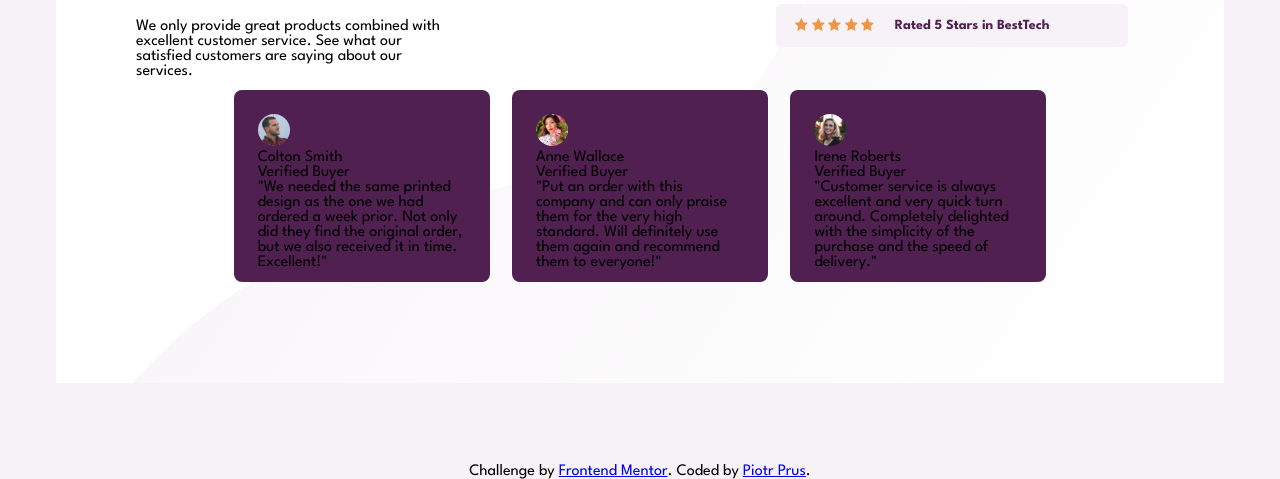
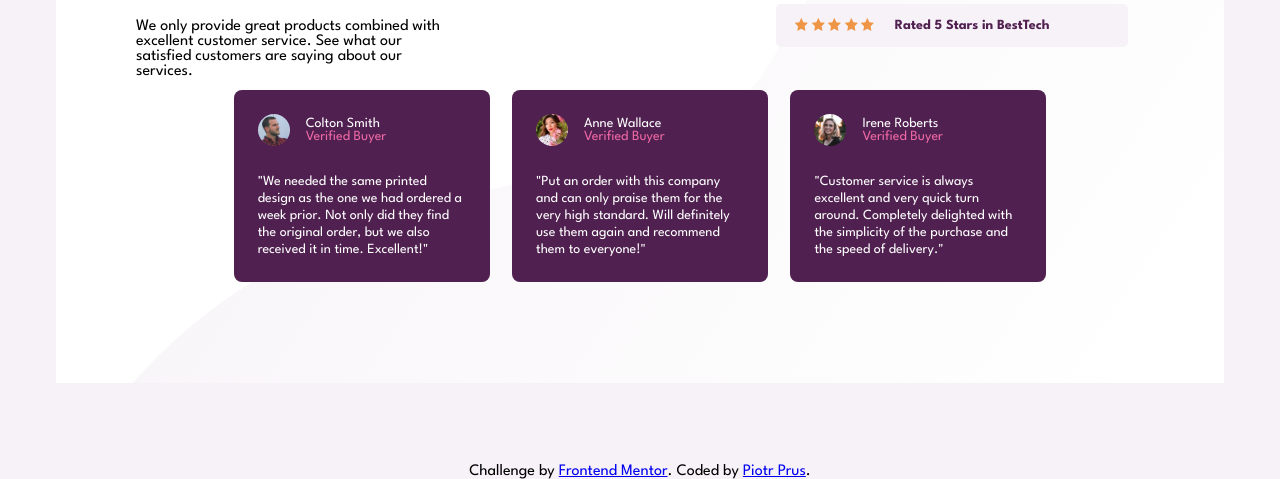
Before and after one commit to Piotrek1994/Social-proof-section, a plain HTML site: page index.html in a window 1280 px wide. Shown: the part 321-800 px from the top of the page. Drawn offline with Linux system fonts and the light colour scheme.

Commit message:
Comment card styling

```diff
--- a/index.html
+++ b/index.html
@@ -68,17 +68,33 @@
     <div class="card-bottom">
 
       <div class="card-comment card-comment_left">
-        <img class="card-comment_avatar" src="./images/image-colton.jpg" alt="photo of man">
+        <div class="card-container"> <img class="card-comment_avatar" src="./images/image-colton.jpg"
+            alt="photo of man">
+          <div class="info">
             <p class="name-surname">Colton Smith</p>
+
             <p class="status">Verified Buyer</p>
+          </div>
+        </div>
+
+
         <p class="comment">"We needed the same printed design as the one we had ordered a week prior.
           Not only did they find the original order, but we also received it in time.
           Excellent!"</p>
       </div>
+
+
       <div class="card-comment card-comment_mid">
-        <img class="card-comment_avatar" src="./images/image-anne.jpg" alt="photo of women">
+
+        <div class="card-container"><img class="card-comment_avatar" src="./images/image-anne.jpg" alt="photo of women">
+
+
+          <div class="info">
             <p class="name-surname">Anne Wallace</p>
             <p class="status">Verified Buyer</p>
+          </div>
+        </div>
+
         <p class="comment">"Put an order with this company and can only praise them for the very high
           standard. Will definitely use them again and recommend them to everyone!"
         </p>
@@ -87,9 +103,18 @@
 
 
       <div class="card-comment card-comment_right">
-        <img class="card-comment_avatar" src="./images/image-irene.jpg" alt="photo of women">
+
+
+        <div class="card-container"> <img class="card-comment_avatar" src="./images/image-irene.jpg"
+            alt="photo of women">
+          <div class="info">
             <p class="name-surname">Irene Roberts</p>
             <p class="status">Verified Buyer</p>
+          </div>
+        </div>
+
+
+
         <p class="comment">"Customer service is always excellent and very quick turn around. Completely
           delighted with the simplicity of the purchase and the speed of delivery."</p>
       </div>
--- a/style.css
+++ b/style.css
@@ -97,6 +97,9 @@ background-size: cover
 }
 
 .card-comment {
+    display: flex;
+    flex-direction: column;
+    justify-content: space-between;
     width: 16rem;
     height: 12rem;
     margin: 0.7rem;
@@ -104,11 +107,42 @@ background-size: cover
     background-color: hsl(300, 43%, 22%);
     border-radius: 0.5rem;
 }
+.card-container {
+    display: flex;
+    font-size: 12px;
+
+}
 
 .card-comment_avatar {
+
     width:2rem;
     height: 2rem;
     border-radius: 50%;
+}
+
+.comment {
+    color: white;
+    font-size: 14px;
+    line-height: 17px;
+}
+
+.name-surname{
+    color: white;
+    font-size: 700;
+    font-size: 14px;
+}
+
+.status {
+    color: hsl(333, 80%, 67%);
+    font-size: 700;
+    font-size: 14px;
+}
+
+.info {
+    display: flex;
+    margin-left: 1rem;
+    flex-direction: column;
+    justify-content: center;
 }
 
 
```
Lines whose indentation alone changed are shown as unchanged.
